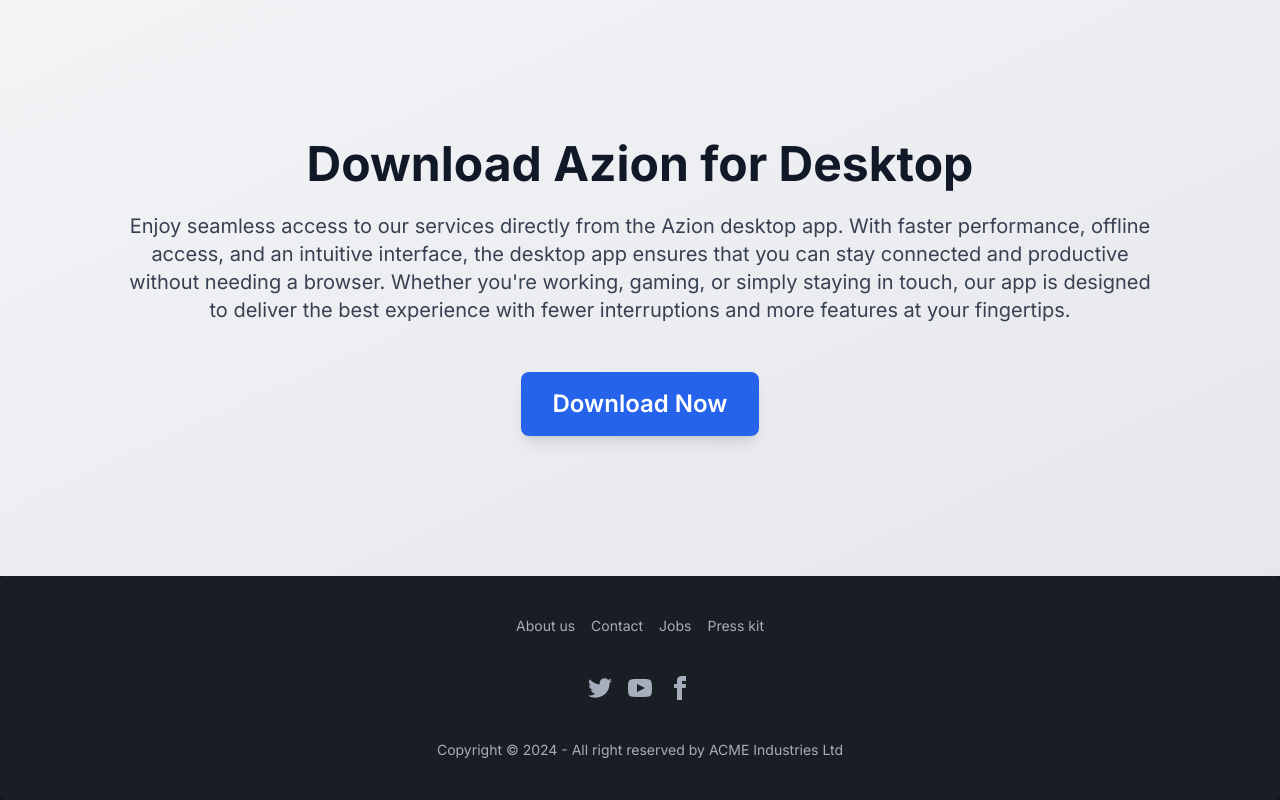
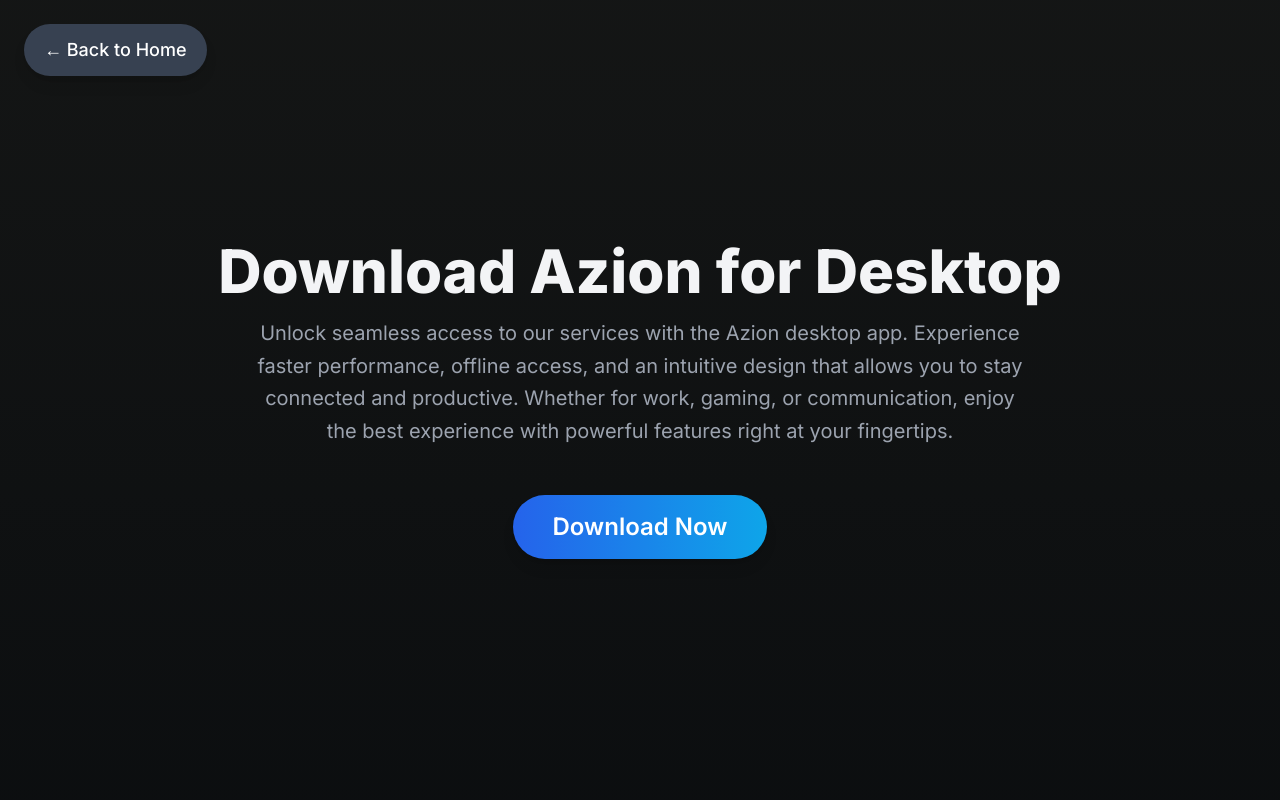
Before and after one commit to Maximus019BG/Azion, a Next.js app in the folder client/: page /download in a window 1280 px wide. Built offline with nearby package versions, Linux system fonts and the light colour scheme.

Commit message:
feat:download page

```diff
--- a/client/app/(user)/download/page.tsx
+++ b/client/app/(user)/download/page.tsx
@@ -1,32 +1,37 @@
 import Link from "next/link";
-import Navbar from "../../components/Navbar";
-import Footer from "../../components/Footer";
 
 const Download = () => {
-
-    const link:string ="https://download1322.mediafire.com/81iyxob3et9g0-K8jk8noVLa8A6Wb0EOHOcwxWa3320F0R7TGRKabWaUpJVg8iP2QCr7wGGHHg6gh4Cch3BRFK6Mi3tGOYlM10f5eHKLaV9z06oQk1YsvGXxmOJFiKNkGJr6TVffev5KgRkaDTEHLI76kjvh1XTXvgNMdMnwXWqGSw/lckve0ue7f21u3n/azion_setup.exe"
+    const link:string ="https://download1322.mediafire.com/81iyxob3et9g0-K8jk8noVLa8A6Wb0EOHOcwxWa3320F0R7TGRKabWaUpJVg8iP2QCr7wGGHHg6gh4Cch3BRFK6Mi3tGOYlM10f5eHKLaV9z06oQk1YsvGXxmOJFiKNkGJr6TVffev5KgRkaDTEHLI76kjvh1XTXvgNMdMnwXWqGSw/lckve0ue7f21u3n/azion_setup.exe";
 
     return (
-        <div className="w-screen h-screen flex flex-col justify-between">
-            <div className="flex flex-1 flex-col justify-center items-center bg-gradient-to-br from-gray-100 to-gray-200">
-                <div className="text-center mb-12">
-                    <h1 className="text-5xl font-bold text-gray-900 mb-6">Download Azion for Desktop</h1>
-                    <p className="text-xl text-gray-700 max-w-5xl">
-                        Enjoy seamless access to our services directly from the Azion desktop app.
-                        With faster performance, offline access, and an intuitive interface, the desktop
-                        app ensures that you can stay connected and productive without needing a browser.
-                        Whether you're working, gaming, or simply staying in touch, our app is designed to
-                        deliver the best experience with fewer interruptions and more features at your fingertips.
+        <div className="w-screen h-screen flex flex-col justify-between bg-background text-gray-200">
+            {/* Back Button */}
+            <div className="absolute top-6 left-6">
+                <Link href="/">
+                    <button className="bg-gray-700 text-white px-5 py-3 rounded-full text-lg font-medium hover:bg-gray-600 hover:-translate-y-1 transition-all shadow-lg">
+                        ← Back to Home
+                    </button>
+                </Link>
+            </div>
+
+            {/* Main Download Section */}
+            <div className="flex flex-1 flex-col justify-center items-center">
+                <div className="text-center mb-12 px-6">
+                    <h1 className="text-6xl font-extrabold text-gray-100 mb-4">Download Azion for Desktop</h1>
+                    <p className="text-xl text-gray-400 leading-relaxed max-w-3xl mx-auto">
+                        Unlock seamless access to our services with the Azion desktop app. Experience faster performance, offline access,
+                        and an intuitive design that allows you to stay connected and productive. Whether for work, gaming, or communication,
+                        enjoy the best experience with powerful features right at your fingertips.
                     </p>
+                </div>
 
-                </div>
+                {/* Download Button */}
                 <a href={link} download>
-                    <button className="bg-blue-600 text-white px-8 py-4 rounded-lg text-2xl font-semibold shadow-lg transition-transform transform hover:scale-105 hover:bg-blue-700 active:scale-95">
+                    <button className="bg-gradient-to-r from-accent to-lightAccent text-white px-10 py-4 rounded-full text-2xl font-semibold shadow-lg transform hover:scale-105 hover:from-lightAccent hover:to-neonAccent transition-all duration-300 ease-in-out">
                         Download Now
                     </button>
                 </a>
             </div>
-            <Footer />
         </div>
     );
 };
```
